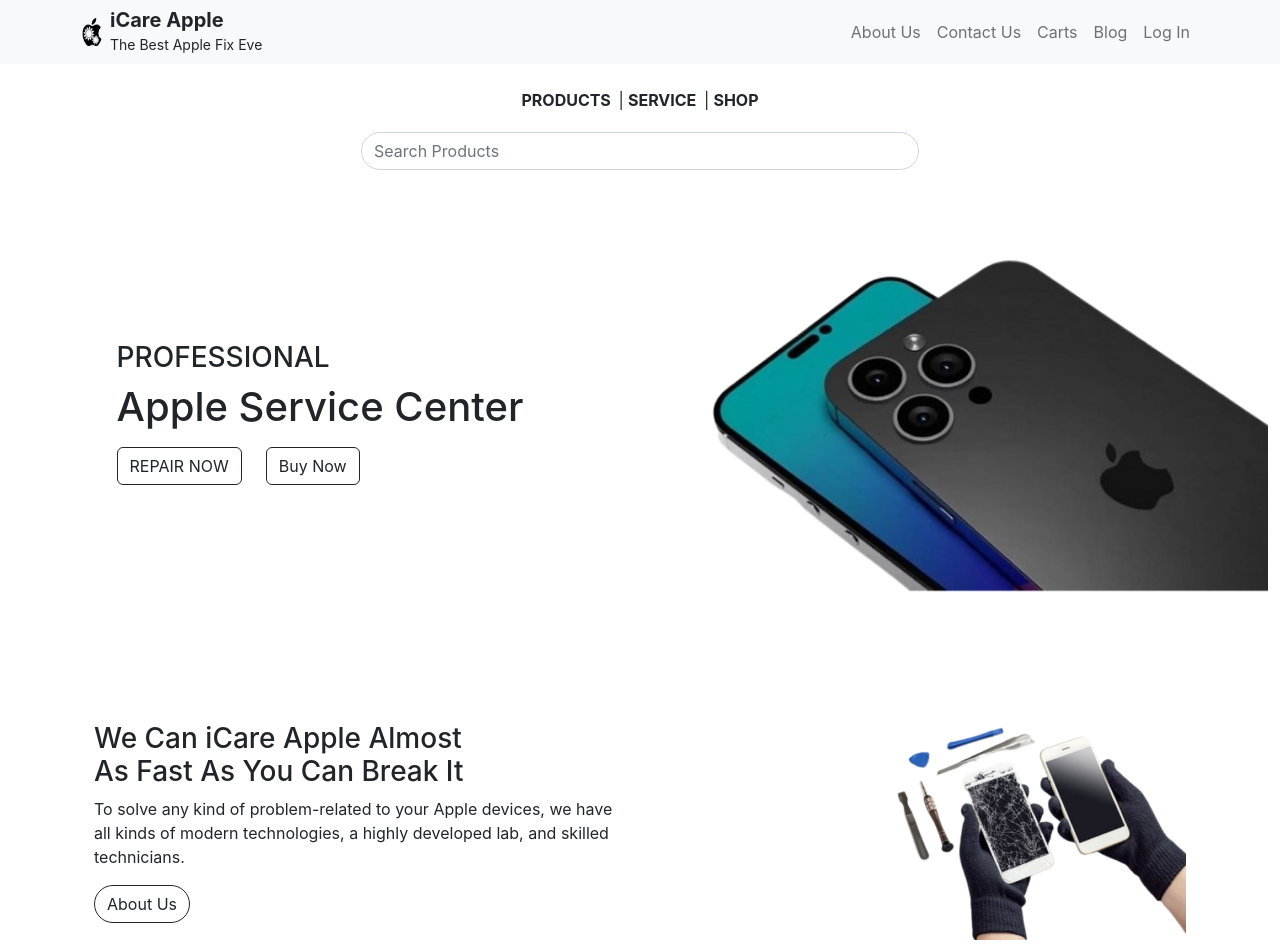
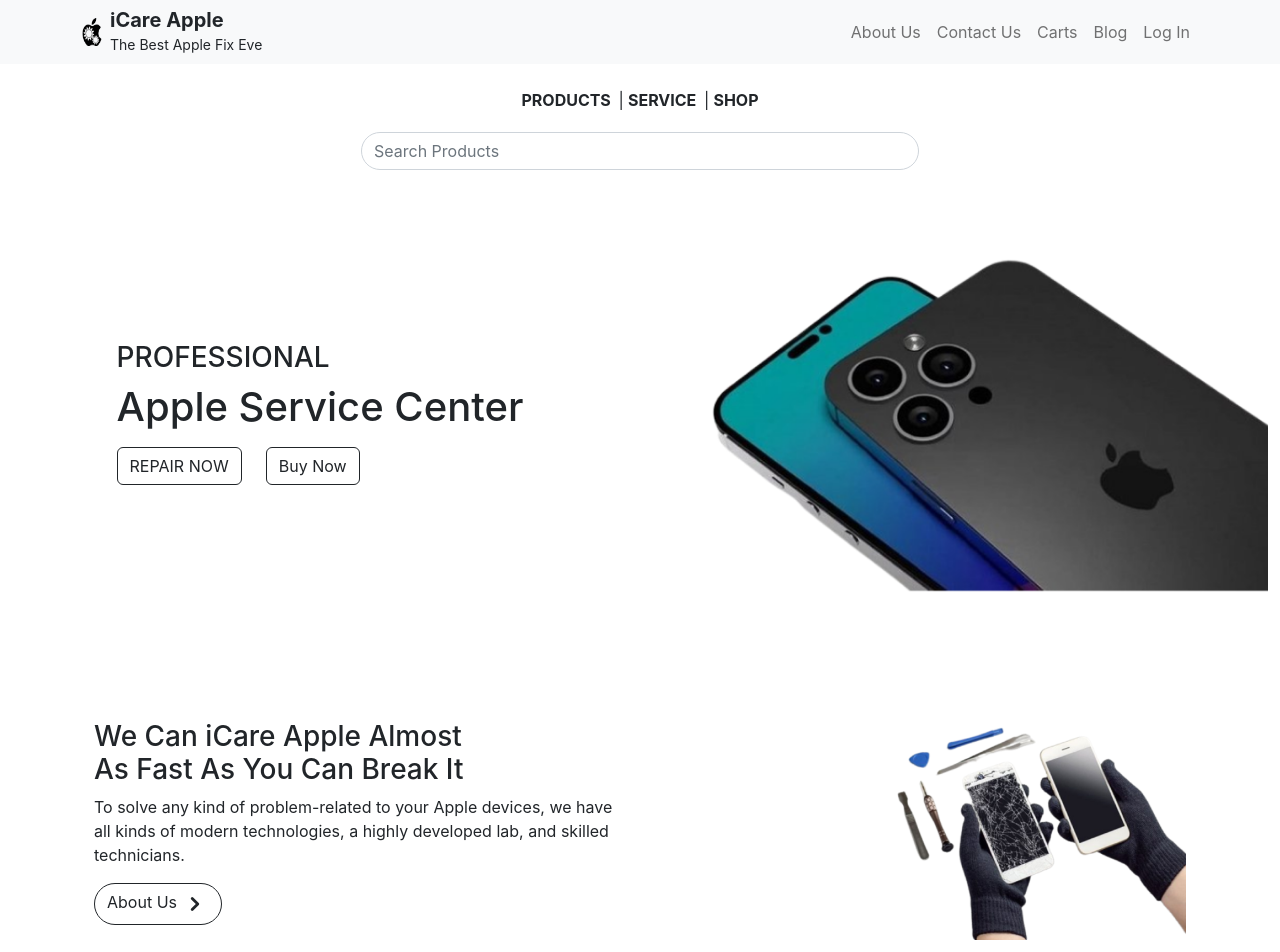
Before and after one commit to nazmul-2020/Apple-Care-Service-Center-Zoom, a React (Create React App) app: page / in a window 1280 px wide. Shown: the top 952 px of the page. Built offline with nearby package versions, Linux system fonts and the light colour scheme.

Commit message:
added about

```diff
--- a/package.json
+++ b/package.json
@@ -3,6 +3,7 @@
   "version": "0.1.0",
   "private": true,
   "dependencies": {
+    "@react-icons/all-files": "^4.1.0",
     "@testing-library/jest-dom": "^5.16.5",
     "@testing-library/react": "^13.3.0",
     "@testing-library/user-event": "^13.5.0",
@@ -10,6 +11,7 @@
     "react": "^18.2.0",
     "react-bootstrap": "^2.5.0",
     "react-dom": "^18.2.0",
+    "react-icons": "^4.4.0",
     "react-router-dom": "^6.3.0",
     "react-scripts": "5.0.1",
     "web-vitals": "^2.1.4"
--- a/src/Pages/Home/About/About.js
+++ b/src/Pages/Home/About/About.js
@@ -1,5 +1,6 @@
 import React from 'react';
 import TSJR from '../../../assets/Images/TSJR 1.png'
+import { HiChevronRight } from "react-icons/hi";
 
 
 const About = () => {
@@ -10,7 +11,8 @@ const About = () => {
                     <div>
                         <h3 className='w-75'>We Can iCare Apple Almost As Fast As You Can Break It</h3>
                         <p>To solve any kind of problem-related to your Apple devices, we have all kinds of modern technologies, a highly developed lab, and skilled technicians.</p>
-                        <button type="button" class="btn btn-outline-dark rounded-pill">About Us</button>
+                        <button type="button" class="btn btn-outline-dark rounded-pill">About Us <HiChevronRight className='fs-3'/>
+                        </button>
                     </div>
                 </div>
                 <div className='col-12 col-md-6 col-lg-6'>
--- a/src/Pages/Home/Banner/Banner.js
+++ b/src/Pages/Home/Banner/Banner.js
@@ -32,7 +32,7 @@ const Banner = () => {
                         </div>
                     </div>
 
-                    <div className='col-12 col-md-6 col-lg-6  bg-dager d-flex justify-content-center align-items-center'>
+                    <div className='col-12 col-md-6 col-lg-6 d-flex justify-content-center align-items-center'>
                         <img className='w-100' src={banner} alt="" />
                     </div>
                 </div>
--- a/src/Pages/Shared/Footer/Footer.js
+++ b/src/Pages/Shared/Footer/Footer.js
@@ -1,6 +1,7 @@
 import React from 'react';
 import { Form, InputGroup } from 'react-bootstrap';
-import logo from '../../../assets/Images/logo.png'
+import logo from '../../../assets/Images/logo.png';
+// import { AiFillTwitterCircle } from "react-icons/hi";
 
 const Footer = () => {
     return (
@@ -72,6 +73,9 @@ const Footer = () => {
                             <h6>STAY CONNECTED</h6>
                             <p>Follow us along on social media and stay updated with all things AS.</p>
                             <p>Icon</p>
+                            {/* <AiFillTwitterCircle/> */}
+                            {/* <AiOutlineTwitter/> */}
+                            {/* <FaBeer/> */}
                         </div>
                     </div>
 
```
Also changed, not shown: 1 other file (tests, documents, lock files or other folders).
